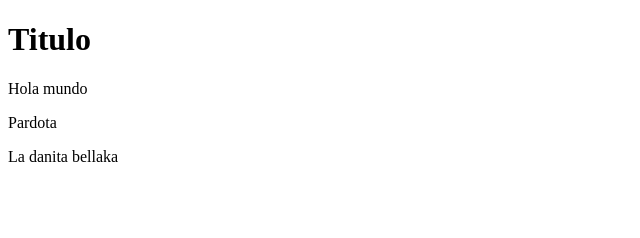
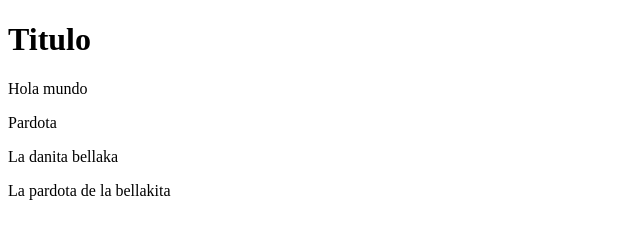
Before and after one commit to Seabird15/Pruebita, a website: page src/index.html in a window 1280 px wide. Shown: the whole page, without its empty margins (0-640 px from the left). Drawn offline with Linux system fonts and the light colour scheme.

Commit message:
se agrega nuevo comentario de pardota

```diff
--- a/src/index.html
+++ b/src/index.html
@@ -13,6 +13,7 @@
     <p>Hola mundo</p>
     <p>Pardota</p>
     <p>La danita bellaka</p>
+    <p>La pardota de la bellakita</p>
 </body>
 
 </html>
```
